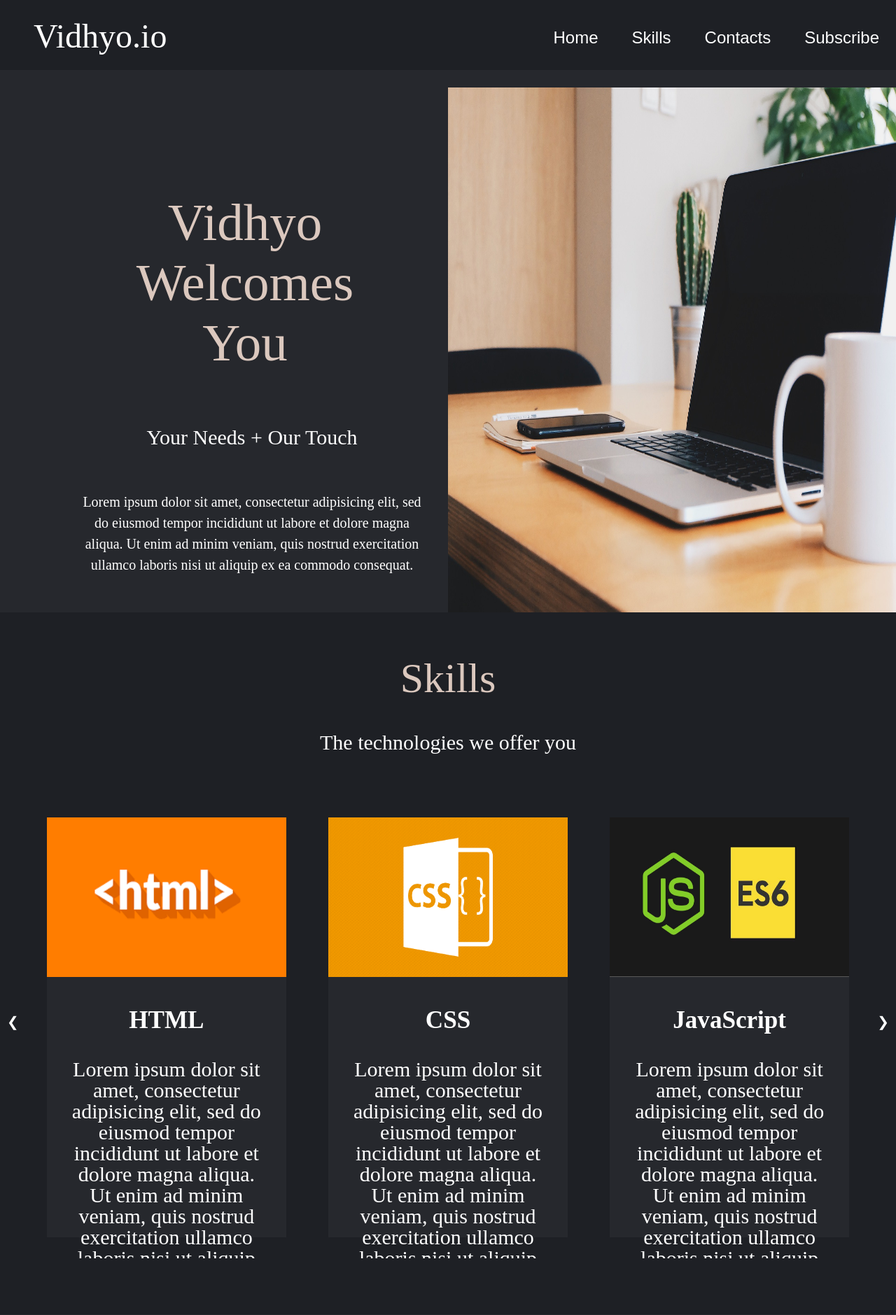
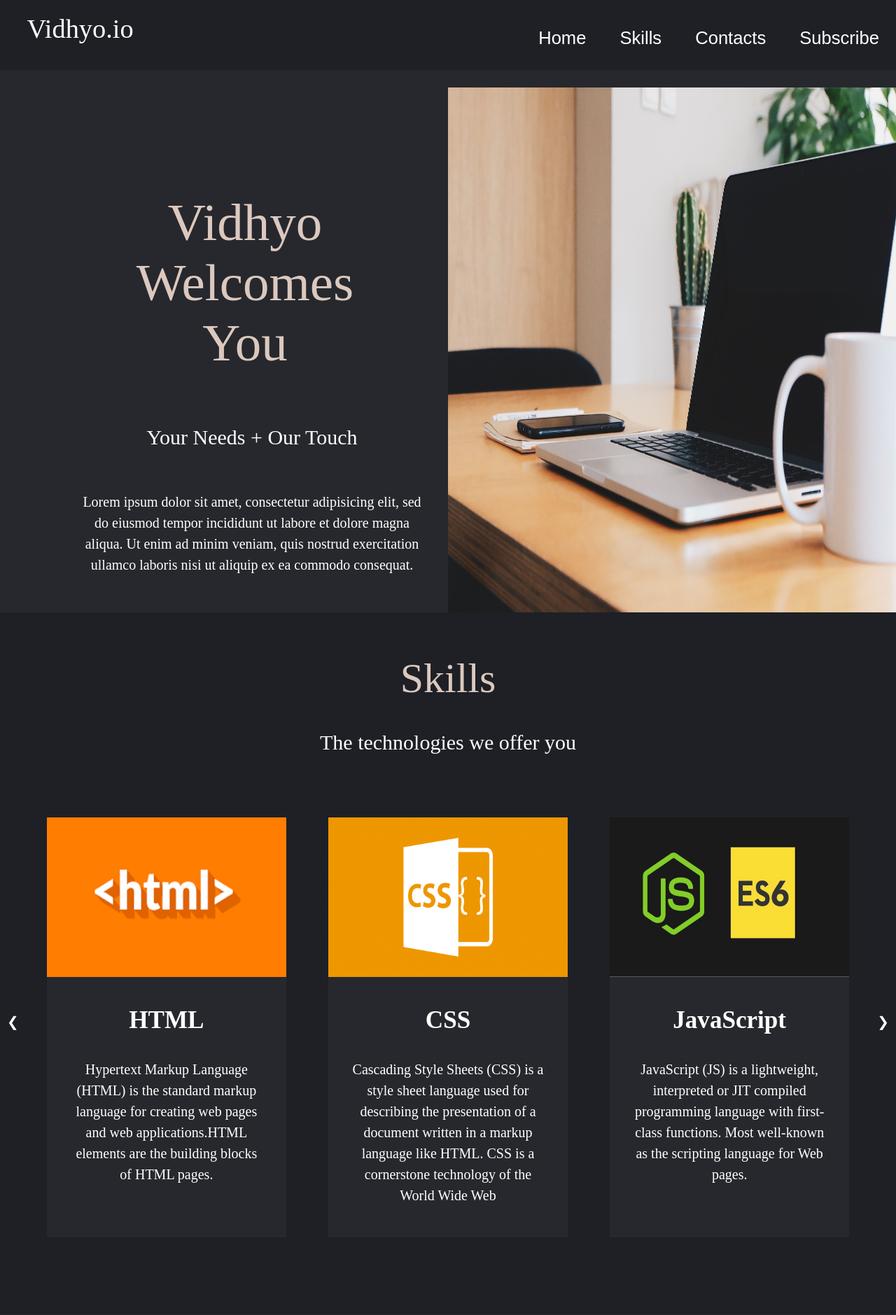
Before and after one commit to PMSwebsolutions/vidhyo, a Django app: page / in a window 1280 px wide. Shown: the top 1879 px of the page at 70% size. Run offline with Django 3.2, Linux system fonts and the light colour scheme; some libraries are stand-ins or nearby versions; some web fonts are replaced.

Commit message:
version 2.0 16-01-2019

```diff
--- a/homepage/templates/homepage/home.html
+++ b/homepage/templates/homepage/home.html
@@ -10,27 +10,27 @@
   <p class="intro-context">Lorem ipsum dolor sit amet, consectetur adipisicing elit, sed do eiusmod tempor incididunt ut labore et dolore magna aliqua. Ut enim ad minim veniam, quis nostrud exercitation ullamco laboris nisi ut aliquip ex ea commodo consequat. </p>
 </div>
 
-<div class="flexbox" id="skills-scroll">
+<div class="flexbox pc" id="skills-scroll">
 <h1 align="center">Skills</h1>
 <p class="flex-sub-header">The technologies we offer you</p>
 <div class="flex-container skills-top" >
             <div class="flex-inner-button ">
-                <button class="flex-left">&#10094;</button>
+                <button class="flex-left-m">&#10094;</button>
             </div>
             <div class="flex-inner-div">
                 <img src="{% static "images/html.jpg" %}" alt="html">
                 <h3 align="center">HTML</h3>
-                <p>Lorem ipsum dolor sit amet, consectetur adipisicing elit, sed do eiusmod tempor incididunt ut labore et dolore magna aliqua. Ut enim ad minim veniam, quis nostrud exercitation ullamco laboris nisi ut aliquip ex ea commodo consequat.</p>
+                <p>Hypertext Markup Language (HTML) is the standard markup language for creating web pages and web applications.HTML elements are the building blocks of HTML pages. </p>
             </div>
             <div class="flex-inner-div">
                 <img src="{% static "images/css.jpg" %}" alt="html">
                 <h3 align="center">CSS</h3>
-                <p>Lorem ipsum dolor sit amet, consectetur adipisicing elit, sed do eiusmod tempor incididunt ut labore et dolore magna aliqua. Ut enim ad minim veniam, quis nostrud exercitation ullamco laboris nisi ut aliquip ex ea commodo consequat.</p>
+                <p>Cascading Style Sheets (CSS) is a style sheet language used for describing the presentation of a document written in a markup language like HTML. CSS is a cornerstone technology of the World Wide Web</p>
             </div>
             <div class="flex-inner-div">
                 <img src="{% static "images/js.jpg" %}" alt="javascript">
                 <h3 align="center">JavaScript</h3>
-                <p>Lorem ipsum dolor sit amet, consectetur adipisicing elit, sed do eiusmod tempor incididunt ut labore et dolore magna aliqua. Ut enim ad minim veniam, quis nostrud exercitation ullamco laboris nisi ut aliquip ex ea commodo consequat.</p>
+                <p>JavaScript (JS) is a lightweight, interpreted or JIT compiled programming language with first-class functions. Most well-known as the scripting language for Web pages.</p>
             </div>
             <div class="flex-inner-button">
                 <button class="flex-right">&#10095;</button>
@@ -45,23 +45,72 @@
             <div class="flex-inner-div" style="">
                 <img src="{% static "images/js.jpg" %}" alt="javascript">
                 <h3 align="center">JavaScript</h3>
-                <p>Lorem ipsum dolor sit amet, consectetur adipisicing elit, sed do eiusmod tempor incididunt ut labore et dolore magna aliqua. Ut enim ad minim veniam, quis nostrud exercitation ullamco laboris nisi ut aliquip ex ea commodo consequat.</p>
+                <p>JavaScript (JS) is a lightweight, interpreted or JIT compiled programming language with first-class functions. Most well-known as the scripting language for Web pages.</p>
             </div>
             <div class="flex-inner-div">
                 <img src="{% static "images/jq.png" %}" alt="jquery">
                 <h3 align="center">jQuery</h3>
-                <p>Lorem ipsum dolor sit amet, consectetur adipisicing elit, sed do eiusmod tempor incididunt ut labore et dolore magna aliqua. Ut enim ad minim veniam, quis nostrud exercitation ullamco laboris nisi ut aliquip ex ea commodo consequat.</p>
+                <p>jQuery is a JavaScript library designed to simplify HTML DOM tree traversal and manipulation, as well as event handling, CSS animation, and Ajax. It is free, open-source software using the permissive MIT License. Web analysis indicates that it is the most widely deployed JavaScript library by a large margin.</p>
             </div>
             <div class="flex-inner-div">
                 <img src="{% static "images/django.jpg" %}" alt="jquery">
                 <h3 align="center">Django</h3>
-                <p>Lorem ipsum dolor sit amet, consectetur adipisicing elit, sed do eiusmod tempor incididunt ut labore et dolore magna aliqua. Ut enim ad minim veniam, quis nostrud exercitation ullamco laboris nisi ut aliquip ex ea commodo consequat.</p>
+                <p>Django is a Python-based free and open-source web framework, which follows the model-view-template architectural pattern. It is maintained by the Django Software Foundation.</p>
             </div>
             <div class="flex-inner-button">
-                <button class="flex-right">&#10095;</button>
+                <button class="flex-right-m">&#10095;</button>
             </div>
         </div>
 </div>
+
+
+<div class="flex" id="skill-scroll">
+  <div class="flexbox mobile" >
+<h1 align="center">Skills</h1>
+<p class="flex-sub-header">The technologies we offer you</p>
+<div class="flex-container" >
+    <div class="flex-inner-button ">
+        <button class="flex-left-m">&#10094;</button>
+    </div>
+    <div class="flex-inner-div flex-inner-div-m" >
+        <img src="{% static "images/html.jpg" %}" alt="html">
+        <h3 align="center">HTML</h3>
+        <p>Hypertext Markup Language (HTML) is the standard markup language for creating web pages and web applications.HTML elements are the building blocks of HTML pages. </p>
+    </div>
+    <div class="flex-inner-div flex-inner-div-m" style="display: none">
+        <img src="{% static "images/css.jpg" %}" alt="css">
+        <h3 align="center">CSS</h3>
+        <p>Cascading Style Sheets (CSS) is a style sheet language used for describing the presentation of a document written in a markup language like HTML. CSS is a cornerstone technology of the World Wide Web</p>
+    </div>
+    <div class="flex-inner-div flex-inner-div-m" style="display: none">
+        <img src="{% static "images/js.jpg" %}" alt="javascript">
+        <h3 align="center">JavaScript</h3>
+        <p>JavaScript (JS) is a lightweight, interpreted or JIT compiled programming language with first-class functions. Most well-known as the scripting language for Web pages</p>
+    </div>
+    <div class="flex-inner-div flex-inner-div-m" style="display: none">
+        <img src="{% static "images/jq.png" %}" alt="jquery">
+        <h3 align="center">jQuery</h3>
+        <p>jQuery is a JavaScript library designed to simplify HTML DOM tree traversal and manipulation, as well as event handling, CSS animation, and Ajax. It is free, open-source software using the permissive MIT License. Web analysis indicates that it is the most widely deployed JavaScript library by a large margin.</p>
+
+    </div>
+    <div class="flex-inner-div flex-inner-div-m" style="display: none">
+        <img src="{% static "images/django.jpg" %}" alt="jquery">
+        <h3 align="center">Django</h3>
+        <p>Django is a Python-based free and open-source web framework, which follows the model-view-template architectural pattern. It is maintained by the Django Software Foundation.</p>
+    </div>
+    <div class="flex-inner-button">
+        <button class="flex-right-m">&#10095;</button>
+    </div>
+
+</div>
+</div>
+
+</div>
+
+
+
+
+
 
 
 <div class="contact" id="contact-scroll">
--- a/static/css/contact.css
+++ b/static/css/contact.css
@@ -112,7 +112,7 @@
 
   .contact{
     /* display: none; */
-    margin-top: 500px;
+    margin-top: 100px;
     background-color: #26282D;
     height: 1400px;
   }
--- a/static/css/flex.css
+++ b/static/css/flex.css
@@ -55,7 +55,7 @@
 
    .flex-inner-div p{
       color: white;
-      font-size: 2  0px;
+      font-size: 20px;
       margin: auto;
       width: 80%;
       text-align: center;
--- a/static/css/nav.css
+++ b/static/css/nav.css
@@ -58,11 +58,11 @@ body{
   .nav-list li{
     padding: 3vh;
     float: left;
-    font-size: 3vh;
+    font-size: 2vw;
   }
 
   .nav-header{
-    font-size: 6vh;
+    font-size: 3vw;
   }
 
   .nav-height{
--- a/static/js/base.js
+++ b/static/js/base.js
@@ -13,7 +13,7 @@ $(document).ready(function() {
 
 
 
-  //======================= FLEX ==============================================================//
+  //======================= FLEX-PC ==============================================================//
 
   $('.flex-right').click(function(){
               if($('.skills-top').is(':visible')){
@@ -32,6 +32,29 @@ $(document).ready(function() {
                   $('.flex-right').removeAttr("disabled");
               }
           });
+
+
+//======================= FLEX-MOB ==============================================================//
+
+          var flex_count = 0
+          var div = $('.flex-inner-div-m');
+          var r_len_m = div.length - 1;
+                $('.flex-right-m').click(function(){
+                   if (flex_count < r_len_m){
+                       div.eq(flex_count).css('display','none');
+                       div.eq(flex_count+1).css('display','block');
+                       flex_count = flex_count + 1;
+                   }
+                });
+
+                $('.flex-left-m').click(function(){
+                   if (flex_count > 0){
+                       div.eq(flex_count).css('display','none');
+                       div.eq(flex_count-1).css('display','block');
+                       flex_count = flex_count - 1;
+                   }
+                });
+
 
 
 
@@ -210,7 +233,7 @@ $(".s-email").keyup(function(){
             },
 
             error:function(){
-                $('.subscribe-message').text('The email aleardy exists.').css({"color":"red"});
+                $('.subscribe-message').text('This email has already subscribed').css({"color":"red"});
                 $('.SajaxProgress').css('display','none');
                 $('.SajaxProgressMob').css('display','none');
                 $('.s-email').val('');
@@ -230,3 +253,13 @@ $(".s-email").keyup(function(){
 
 
 });
+
+
+
+$('.nav-skills').click(function(){
+  if($(window).innerWidth()<1000){
+    $('.nav-skills').attr('href','#skill-scroll');
+  }else{
+    $('.nav-skills').attr('href','#skills-scroll');
+  }
+});
--- a/templates/base.html
+++ b/templates/base.html
@@ -26,7 +26,7 @@
       <div class="nav-contents">
         <ul class="nav-list">
           <li><a href="#" class="nav-item-link">Home</a></li>
-          <li><a href="#skills-scroll" class="nav-item-link">Skills</a></li>
+          <li><a class="nav-item-link nav-skills">Skills</a></li>
           <li><a href="#contact-scroll" class="nav-item-link">Contacts</a></li>
           <li><a href="#subscribe-scroll" class="nav-item-link">Subscribe</a></li>
         </ul>
```
Also changed, not shown: other parts of static/css/flex.css (+80 -0 lines), Website/settings.py (+4 -3 lines), db.sqlite3.
